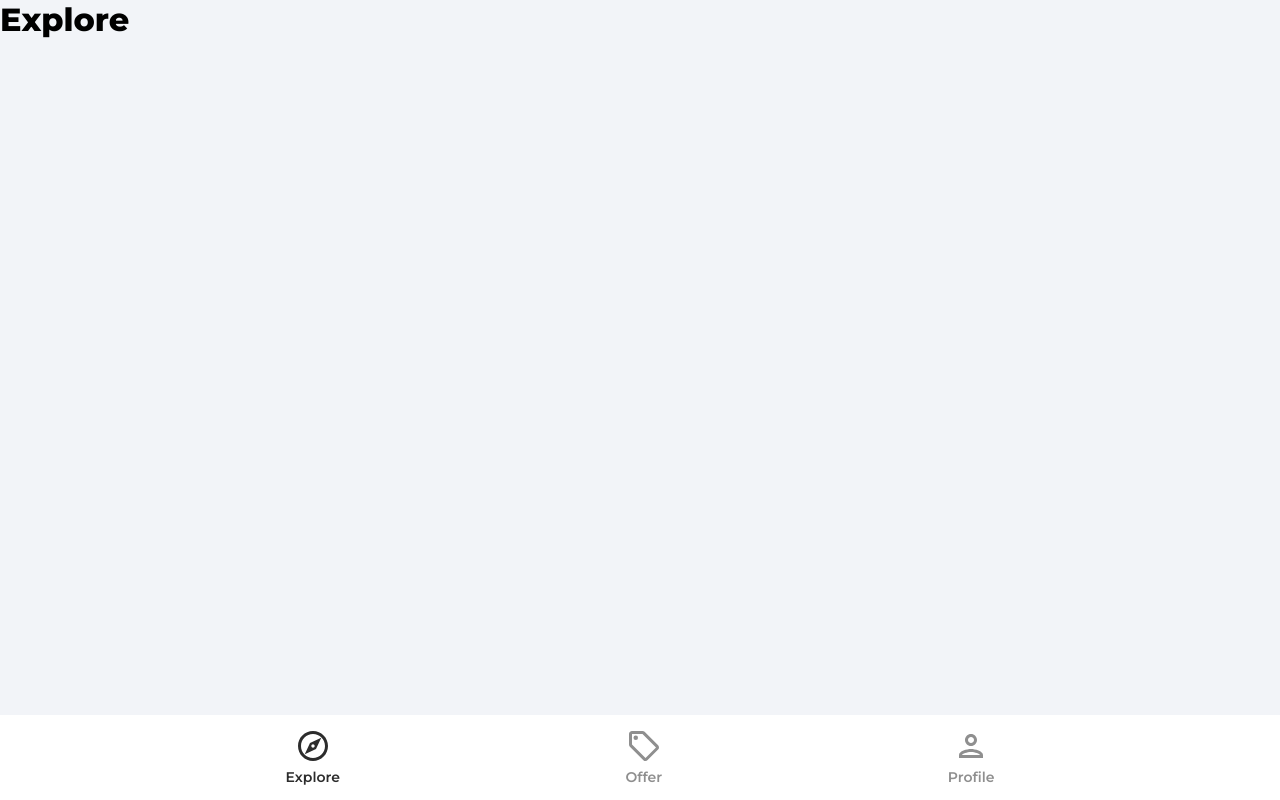
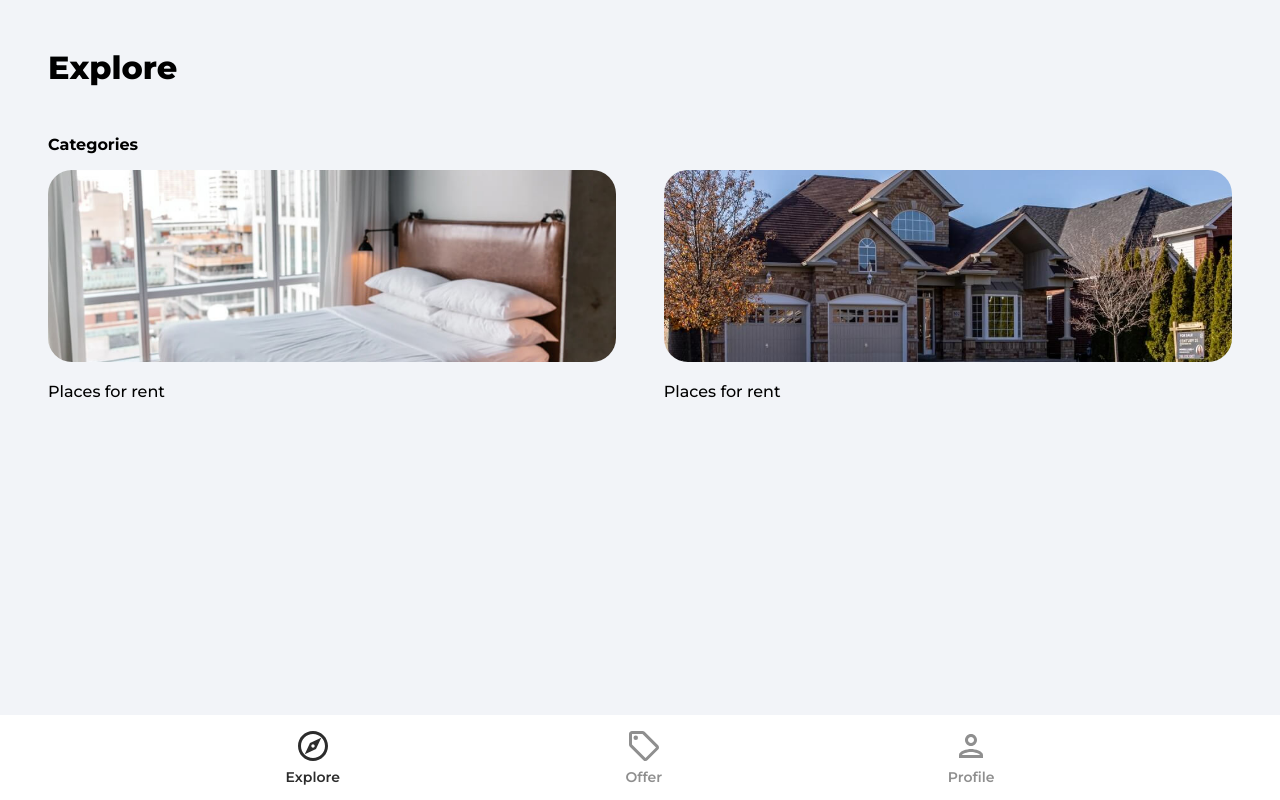
Before and after one commit to tuannhanguyen/house-marketplace, a React (Create React App) app: page / in a window 1280 px wide. Built offline with nearby package versions, Linux system fonts and the light colour scheme.

Commit message:
Explore page

```diff
--- a/src/App.js
+++ b/src/App.js
@@ -9,6 +9,7 @@ import Navbar from './components/Navbar';
 import { ToastContainer } from 'react-toastify'
 import 'react-toastify/dist/ReactToastify.css'
 import PrivateRoute from './components/PrivateRoute';
+import Category from './pages/Category';
 
 function App() {
   return (
@@ -23,6 +24,7 @@ function App() {
           <Route path='/sign-in' element={<SignIn/>}></Route>
           <Route path='/sign-up' element={<SignUp/>}></Route>
           <Route path='/forgot-password' element={<ForgotPassword/>}></Route>
+          <Route path='/category/:categoryName' element={<Category/>}></Route>
         </Routes>
         <Navbar/>
       </Router>
--- /dev/null
+++ b/src/pages/Category.jsx
@@ -0,0 +1,11 @@
+import React from 'react'
+
+function Category() {
+  return (
+    <div>
+      Category
+    </div>
+  )
+}
+
+export default Category
--- a/src/pages/Explore.jsx
+++ b/src/pages/Explore.jsx
@@ -1,11 +1,37 @@
-import React from 'react'
+import React from "react";
+import { Link } from "react-router-dom";
+import rentCategoryImage from "../assets/jpg/rentCategoryImage.jpg";
+import sellCategoryImage from "../assets/jpg/sellCategoryImage.jpg";
 
 function Explore() {
   return (
-    <div className="pageHeader">
-      Explore
+    <div className="explore">
+      <header>
+        <p className="pageHeader">Explore</p>
+      </header>
+      <main>
+        <p className="exploreCategoryHeading">Categories</p>
+        <div className="exploreCategories">
+          <Link to="/category/rent">
+            <img
+              src={rentCategoryImage}
+              alt="rent"
+              className="exploreCategoryImg"
+            />
+          <p className="exploreCategoryName">Places for rent</p>
+          </Link>
+          <Link to="/category/sell">
+            <img
+              src={sellCategoryImage}
+              alt="sell"
+              className="exploreCategoryImg"
+            />
+          <p className="exploreCategoryName">Places for rent</p>
+          </Link>
+        </div>
+      </main>
     </div>
-  )
+  );
 }
 
-export default Explore
+export default Explore;
```
